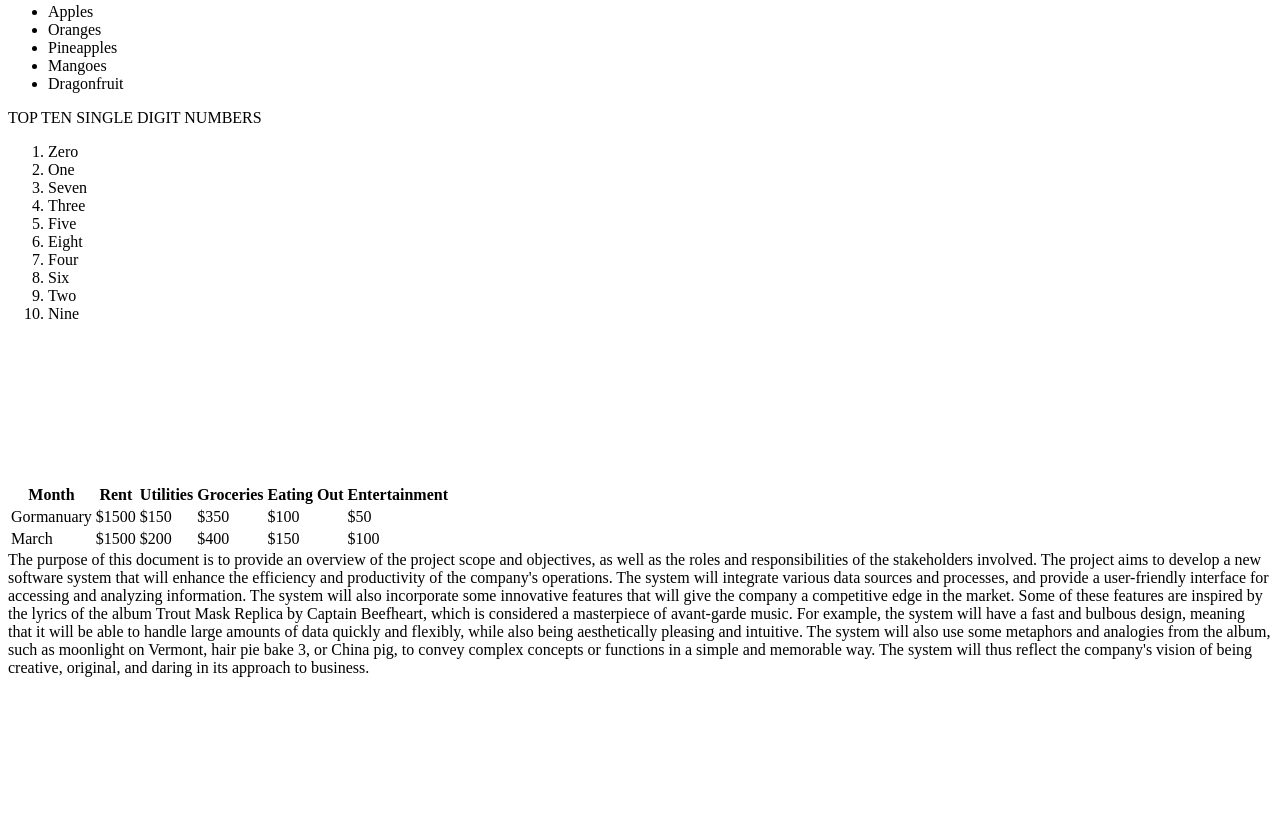
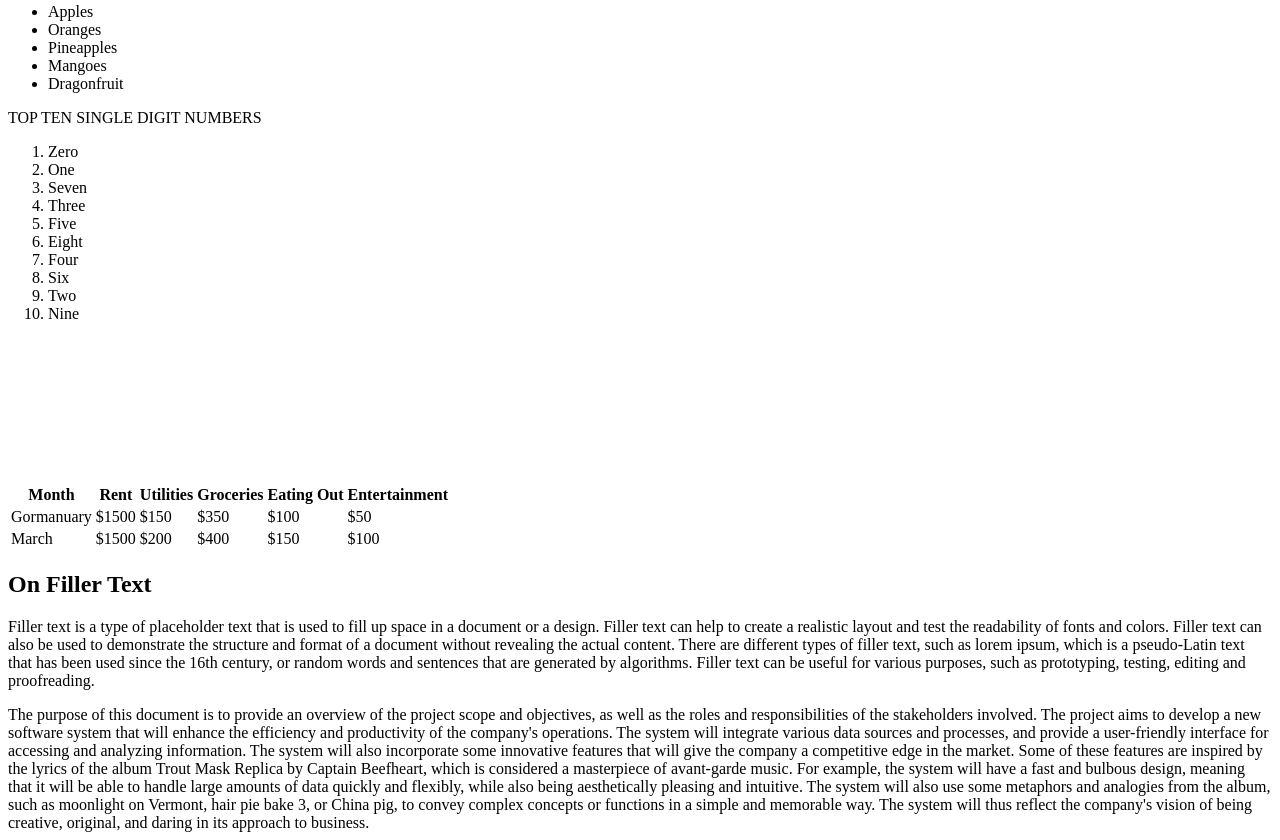
Before and after one commit to ThatCalvineGuy/andrewe, a plain HTML site: page index.html in a window 1280 px wide. Shown: the part 411-1251 px from the top of the page. Before the commit the page ends 1096 px from the top, so only its background shows below. Drawn offline with Linux system fonts and the light colour scheme.

Commit message:
added a section on filler text

```diff
--- a/index.html
+++ b/index.html
@@ -64,6 +64,10 @@
       </tr>
     </table>
 </body>
+<section>
+<H1>On Filler Text</H1>
+<p>Filler text is a type of placeholder text that is used to fill up space in a document or a design. Filler text can help to create a realistic layout and test the readability of fonts and colors. Filler text can also be used to demonstrate the structure and format of a document without revealing the actual content. There are different types of filler text, such as lorem ipsum, which is a pseudo-Latin text that has been used since the 16th century, or random words and sentences that are generated by algorithms. Filler text can be useful for various purposes, such as prototyping, testing, editing and proofreading.</p>
+</section>
 <article>
   The purpose of this document is to provide an overview of the project scope and objectives, as well as the roles and responsibilities of the stakeholders involved. The project aims to develop a new software system that will enhance the efficiency and productivity of the company's operations. The system will integrate various data sources and processes, and provide a user-friendly interface for accessing and analyzing information. The system will also incorporate some innovative features that will give the company a competitive edge in the market. Some of these features are inspired by the lyrics of the album Trout Mask Replica by Captain Beefheart, which is considered a masterpiece of avant-garde music. For example, the system will have a fast and bulbous design, meaning that it will be able to handle large amounts of data quickly and flexibly, while also being aesthetically pleasing and intuitive. The system will also use some metaphors and analogies from the album, such as moonlight on Vermont, hair pie bake 3, or China pig, to convey complex concepts or functions in a simple and memorable way. The system will thus reflect the company's vision of being creative, original, and daring in its approach to business.
 </article>
```
